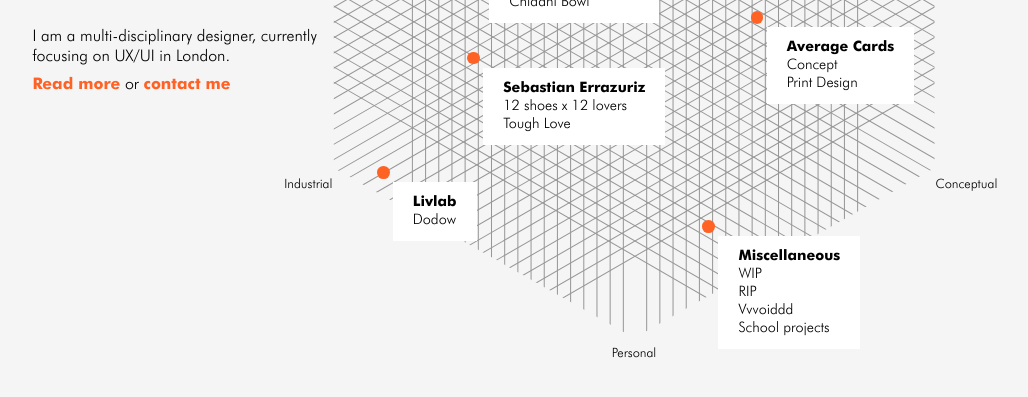
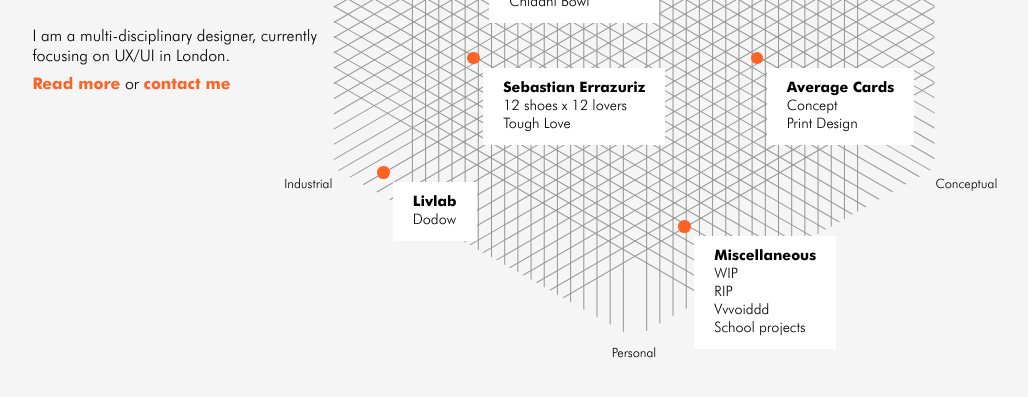
Before and after one commit to audreymgr/audreymgr.github.io, a Jekyll site: the page built from index.html, in a window 1280 px wide. Shown: the top 397 px of the page, without its empty margins (6-1034 px from the left). Built offline with Jekyll 4.4.1, drawn with Linux system fonts in a browser that asks for light colours.

Commit message:
projects_position17

```diff
--- a/index.html
+++ b/index.html
@@ -16,7 +16,7 @@
             <li id="factual">Functional</li>
         </ul>
         <ul id="projects-list">
-            <li style="left: 50%; top: 2%;">
+            <li style="left: 50%; top: 1%;">
                 <a href="/work/route1.html">
                     <h2>Route1</h2>
                     <ul>
@@ -27,7 +27,7 @@
                     </ul>
                 </a>
             </li>
-            <li style="left: 10%; top: 27%;">
+            <li style="left: 6%; top: 26%;">
                 <a href="/work/proofreadinginternational.html">
                     <h2>Proofreading International</h2>
                     <ul>
@@ -69,7 +69,7 @@
                     </ul>
                 </a>
             </li>
-            <li style="left: 72%; top: 54%;">
+            <li style="left: 72%; top: 60%;">
                 <a href="/work/averagecards.html">
                     <h2>Average Cards</h2>
                     <ul>
@@ -78,7 +78,7 @@
                     </ul>
                 </a>
             </li>
-            <li style="left: 64%; top: 85%;">
+            <li style="left: 60%; top: 85%;">
                 <a href="/work/miscellaneous.html">
                     <h2>Miscellaneous</h2>
                     <ul>
```
